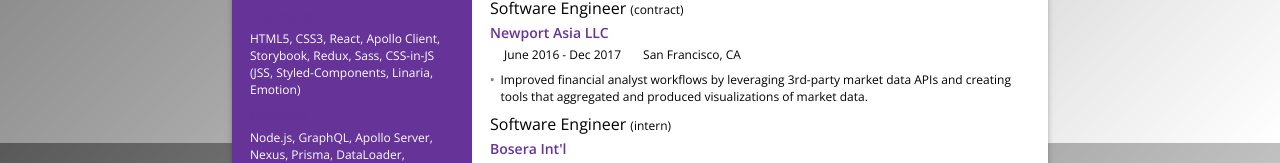
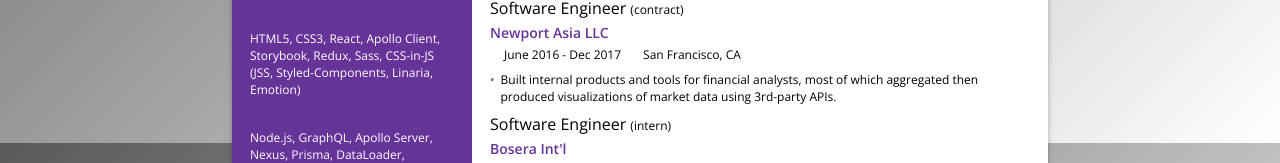
Before and after one commit to leedavidcs/leedavidcs, a React (Create React App) app: page / in a window 1280 px wide. Shown: the part 657-820 px from the top of the page. Built offline with nearby package versions, Linux system fonts and the light colour scheme.

Commit message:
Update wording of experience

```diff
--- a/src/page-parts/resume.page-part/index.tsx
+++ b/src/page-parts/resume.page-part/index.tsx
@@ -158,9 +158,9 @@
 					>
 						<Ul>
 							<Ul.Li>
-								Improved financial analyst workflows by leveraging 3rd-party market
-								data APIs and creating tools that aggregated and produced
-								visualizations of market data.
+								Built internal products and tools for financial analysts, most of
+								which aggregated then produced visualizations of market data using
+								3rd-party APIs.
 							</Ul.Li>
 						</Ul>
 					</SubSection>
```
